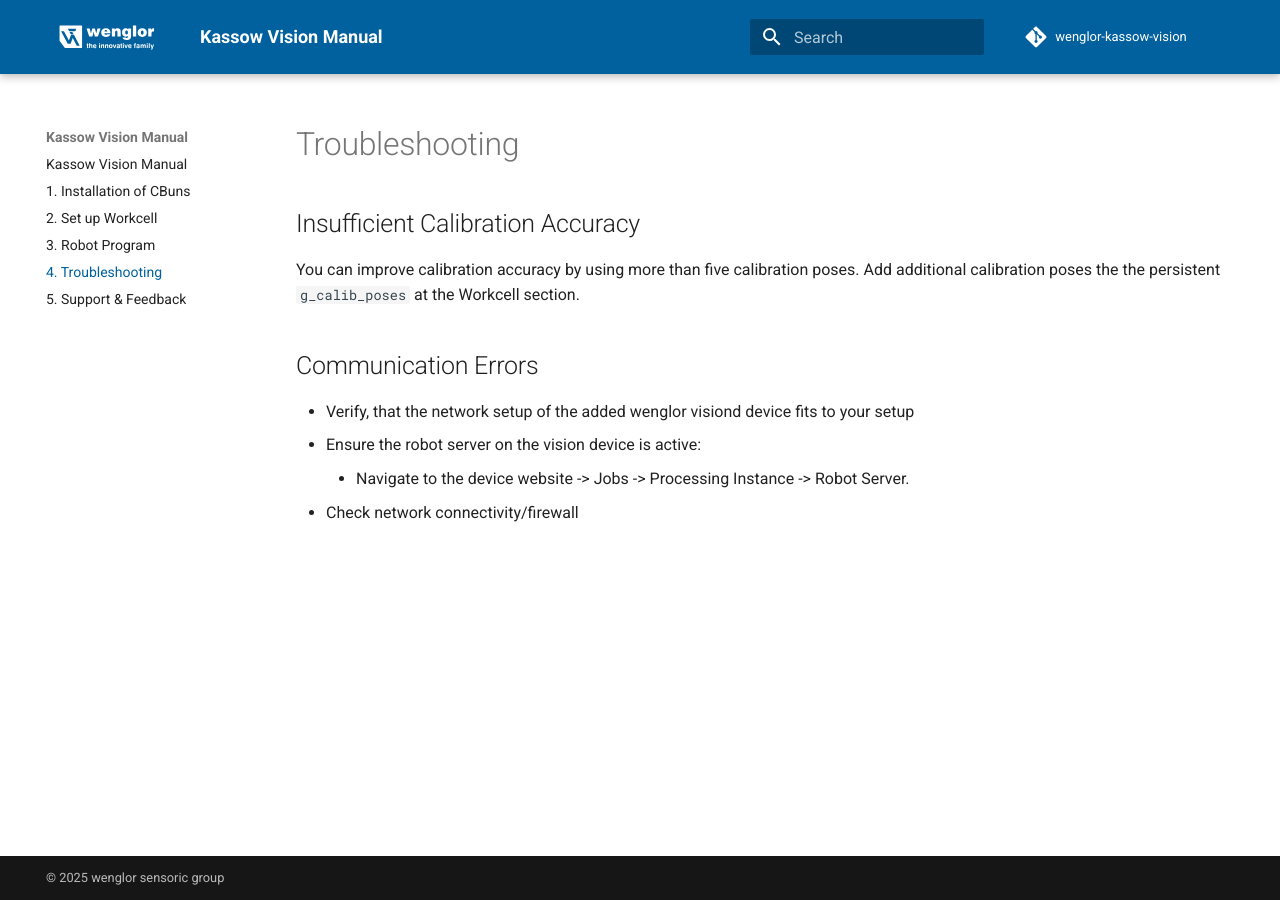
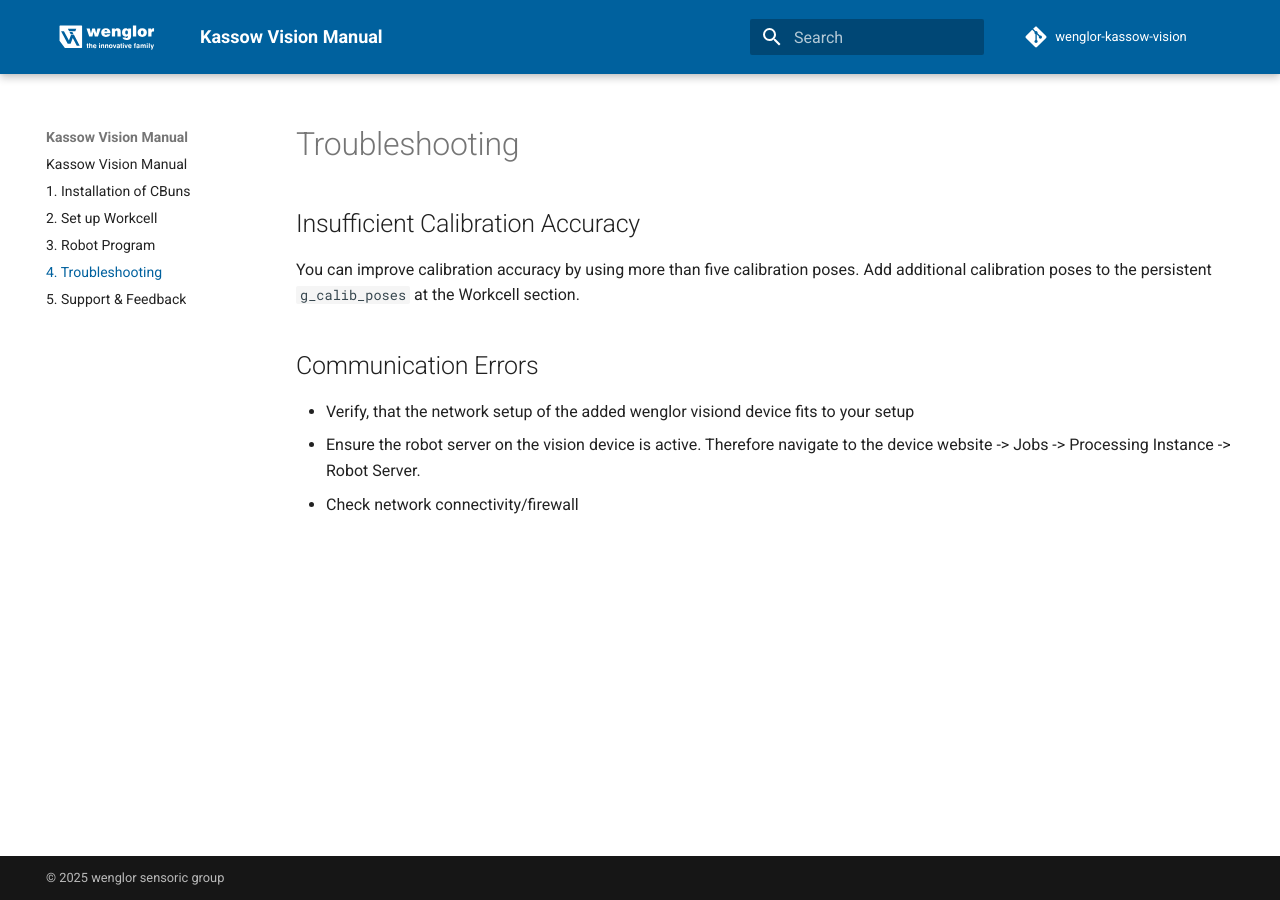
Before and after one commit to wenglor/robot-vision-kassow-robots, an MkDocs documentation site: the page built from docs/4_0_troubleshooting/index.md, in a window 1280 px wide. Built offline with MkDocs 1.6.1 and Material for MkDocs 9.7.7, drawn with Linux system fonts in a browser that asks for light colours; comment, search, counter and statistics services are not loaded.

Commit message:
Added paragraphs and gitignore

```diff
--- a/docs/4_0_troubleshooting/index.md
+++ b/docs/4_0_troubleshooting/index.md
@@ -1,10 +1,9 @@
 # Troubleshooting
 
 ## Insufficient Calibration Accuracy
-You can improve calibration accuracy by using more than five calibration poses. Add additional calibration poses the the persistent `g_calib_poses` at the Workcell section.
+You can improve calibration accuracy by using more than five calibration poses. Add additional calibration poses to the persistent `g_calib_poses` at the Workcell section.
 
 ## Communication Errors
 - Verify, that the network setup of the added wenglor visiond device fits to your setup
--  Ensure the robot server on the vision device is active:
-    - Navigate to the device website -> Jobs -> Processing Instance -> Robot Server.
+-  Ensure the robot server on the vision device is active. Therefore navigate to the device website -> Jobs -> Processing Instance -> Robot Server.
 - Check network connectivity/firewall
```
Also changed, not shown: docs/1_0_installation_of_cbuns/index.md (+1 -0 lines), docs/3_0_robot_program/index.md (+1 -0 lines), 1 other file.
